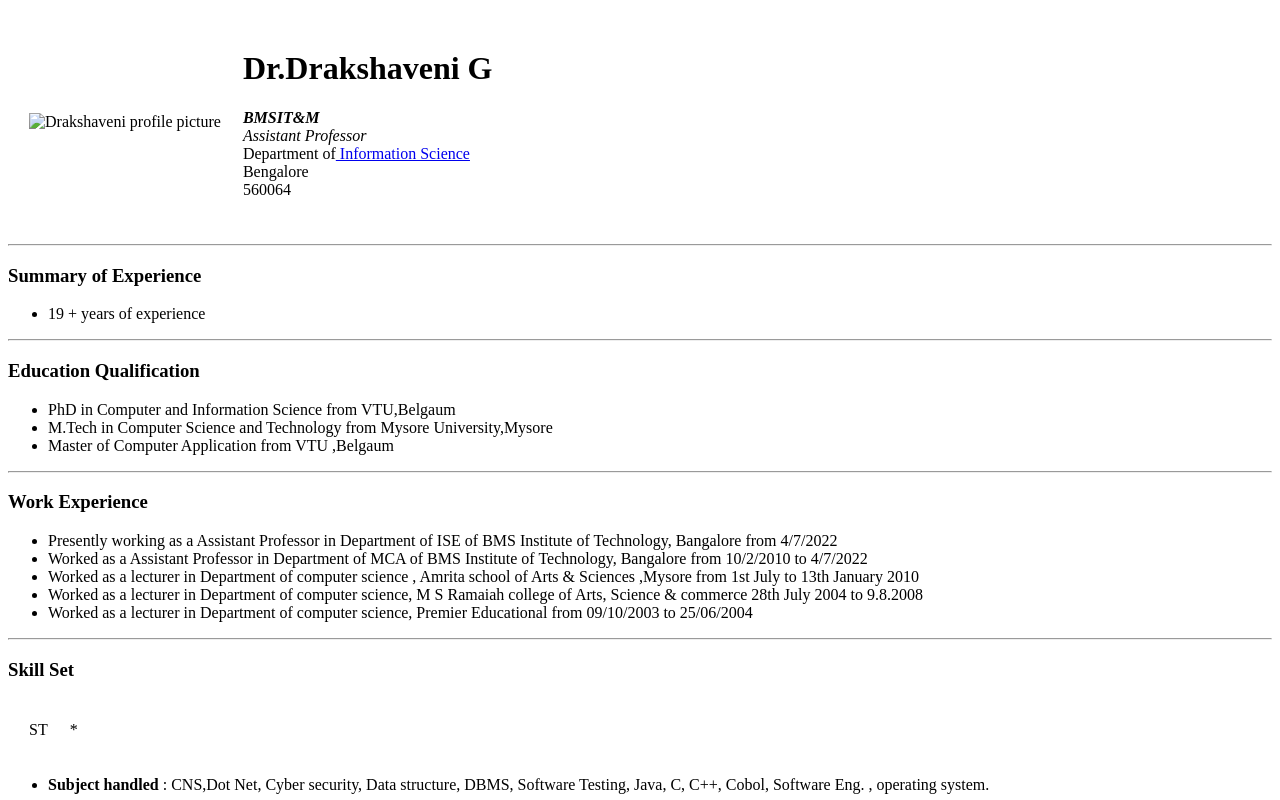
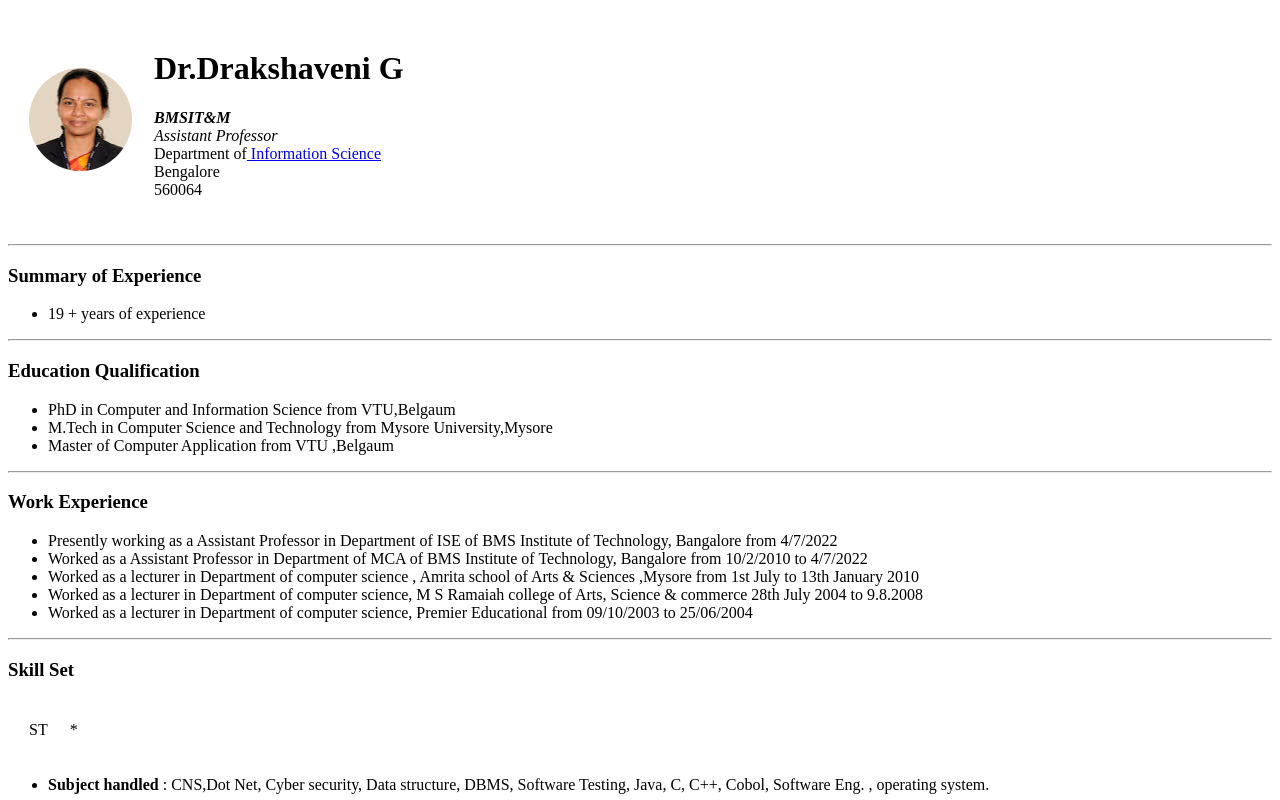
Before and after one commit to Drakshaveni/CV, a plain HTML site: page index.html in a window 1280 px wide. Shown: the top 800 px of the page. Drawn offline with Linux system fonts and the light colour scheme.

Commit message:
Update index.html

```diff
--- a/index.html
+++ b/index.html
@@ -7,7 +7,7 @@
 <body>
     <table cellspacing="20">
         <tr>
-            <td><img src="F:\DV\web_development_bootcamp\3131.jpg" alt="Drakshaveni profile picture"></td>
+            <td><img src="https://github.com/Drakshaveni/CV/blob/main/3131_Circle.png" alt="Drakshaveni profile picture"></td>
         <td>
             <h1>Dr.Drakshaveni G</h1>
             <p> <em> <strong> BMSIT&M </strong><br>Assistant Professor</em>
```
